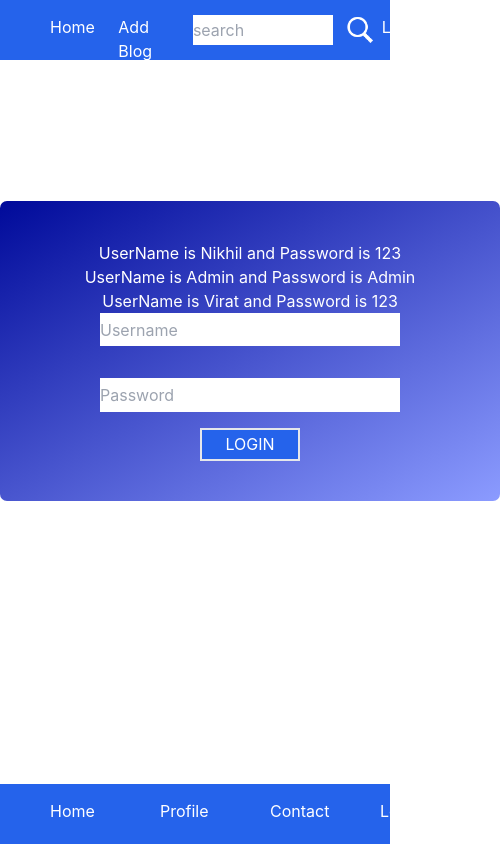
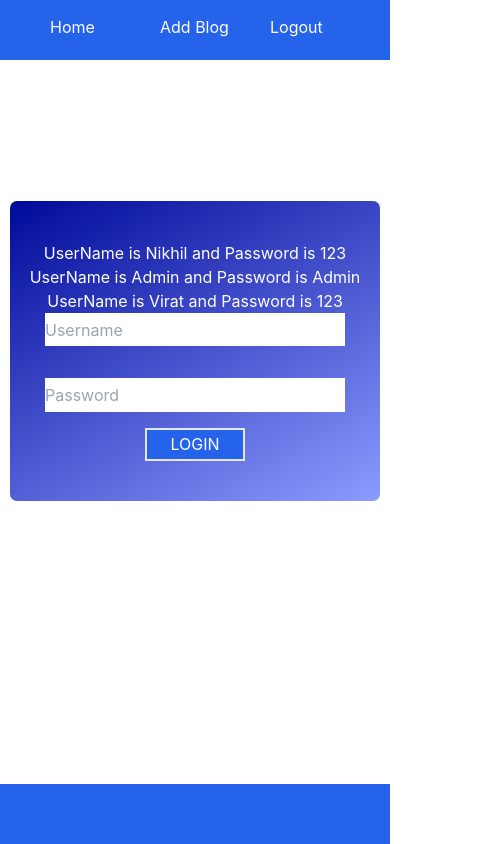
Before and after one commit to Nikhil3522/Advanced-Blog-Application, a React (Create React App) app: page /login in a window 390 px wide. Shown: the whole page, 500 px wide, since content can reach past the window. Built offline with nearby package versions, Linux system fonts and the light colour scheme.

Commit message:
Mobile responsive

```diff
--- a/src/Components/ShowBlog.js
+++ b/src/Components/ShowBlog.js
@@ -23,7 +23,7 @@ const ShowBlog = () => {
 
    return (
     // <div className=" bg-pink-300">
-        <div className=" flex flex-col w-[700px] m-[auto] ">
+        <div className=" flex flex-col xs:w-[100%] md:w-[700px] m-[auto] ">
             {sessionBlogList ?
             sessionBlogList.map((item, index) => (
                     <div
@@ -35,7 +35,7 @@ const ShowBlog = () => {
                             {user.map(({userId, userName, avatar}) => (
                                 (userId == item.author) ?
                                     <div className='w-[15%] flex flex-col'>
-                                        <img src={avatar} className='rounded-[50%] w-[70px] h-[70px] object-cover border-2 m-[auto] bg-blue-500' />
+                                        <img src={avatar} className='rounded-[50%] md:w-[70px] md:h-[70px] xs:w-[50px] xs:h-[50px] object-cover border-2 m-[auto] bg-blue-500' />
                                         <h3 className='m-[auto]'>{userName}</h3>
                                     </div> : null
                             ))}
--- a/src/Layouts/Footer.js
+++ b/src/Layouts/Footer.js
@@ -1,23 +1,8 @@
 const Footer = () =>{
     return (
-        <div className="px-[50px] border-1 bg-blue-600 h-[60px] pt-[15px] mt-auto">
-            <div>
-                {/* logo */}
-            </div>
-            <div className="text-white flex m-[auto] justify-between w-[400px]">
-                <div className="cursor-pointer hover:font-bold w-[70px]">
-                    Home
-                </div>
-                <div className="cursor-pointer hover:font-bold w-[70px]">
-                    Profile
-                </div>
-                <div className="cursor-pointer hover:font-bold w-[70px]">
-                    Contact
-                </div>
-                <div className="cursor-pointer hover:font-bold w-[70px]">
-                    Login
-                </div>
-            </div>
+        <div className="px-[50px] border-1 bg-blue-600 min-h-[60px] pt-[15px] mt-auto mt-10">
+
+
         </div>
     )
 }
--- a/src/Layouts/Header.js
+++ b/src/Layouts/Header.js
@@ -6,11 +6,8 @@ import search from  '../Assets/Icon/search.png'
 const Header =() =>{
     const navigate = useNavigate();
     return (
-        <div className="px-[50px] border-1 bg-blue-600 h-[60px] pt-[15px]">
-            <div>
-                {/* logo */}
-            </div>
-            <div className="text-white flex m-[auto] justify-between w-[400px]">
+        <div className="px-[50px] border-1  bg-blue-600 h-[60px] pt-[15px]">
+            <div className="text-white flex m-[auto] justify-between md:w-[400px]">
                 <div
                     className="cursor-pointer hover:font-bold w-[70px]"
                     onClick={() => (navigate('/'))}
@@ -23,14 +20,14 @@ const Header =() =>{
                 >
                     Add Blog
                 </div>
-                <div className="cursor-pointer hover:font-bold w-[200px] flex justify-around h-[30px] ">
+                {/* <div className="cursor-pointer hover:font-bold w-[200px] flex justify-around h-[30px] ">
                     <input
                         type="text"
                         placeholder='search'
                         className='w-[140px]'
                     />
                     <img src={search} />
-                </div>
+                </div> */}
                 <div
                     className="cursor-pointer hover:font-bold w-[70px]"
                     onClick={() => {
--- a/src/Pages/AddBlog.js
+++ b/src/Pages/AddBlog.js
@@ -127,7 +127,7 @@ const AddBlog = () => {
             <div className="m-[auto] flex flex-col">
                 <div className="flex  justify-between">
                     <div className="m-[auto] ">
-                        <img src={userProfile.avatar} className="rounded-[50%] w-[90px] h-[90px] object-cover" />
+                        <img src={userProfile.avatar} className="rounded-[50%] md:w-[90px] md:h-[90px] xs:w-[50px] xs:w-[50px] object-cover" />
                         <h1 className="font-bold text-center">{userProfile.userName}</h1>
                     </div>
                     <div className="w-[220px]">
@@ -156,7 +156,7 @@ const AddBlog = () => {
                 />
                 <ReactQuill
                     theme="snow"
-                    className="h-[200px] mb-[50px]"
+                    className="h-[200px] md:mb-[50px] xs:mb-[100px]"
                     value={textValue}
                     onChange={setTextValue}
                     placeholder="Content"
--- a/src/Pages/Login.js
+++ b/src/Pages/Login.js
@@ -33,7 +33,7 @@ const Login = () => {
         }
     }
     return (
-        <div className="loginDiv w-[500px] h-[300px] rounded-[7px] m-[auto] flex flex-col py-10">
+        <div className="loginDiv md:w-[500px] xs:w-[95%] h-[300px] rounded-[7px] m-[auto] flex flex-col py-10">
             <p className="text-white text-center">UserName is Nikhil and Password is 123</p>
             <p className="text-white text-center">UserName is Admin and Password is Admin</p>
             <p className="text-white text-center">UserName is Virat and Password is 123</p>
--- a/tailwind.config.js
+++ b/tailwind.config.js
@@ -5,7 +5,7 @@ module.exports = {
   ],
   theme: {
     screens: {
-      'xs': '180px',
+      'xs': '280px',
       'sm': '640px',
       'md': '768px',
       'lg': '1024px',
```
